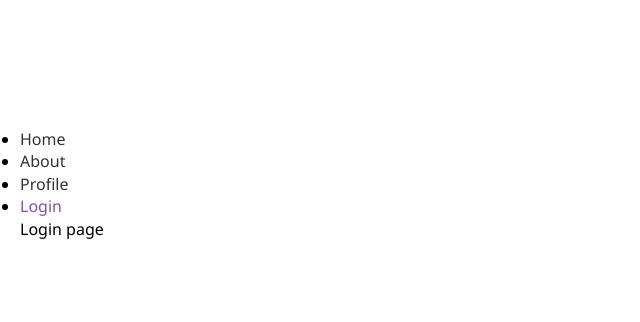
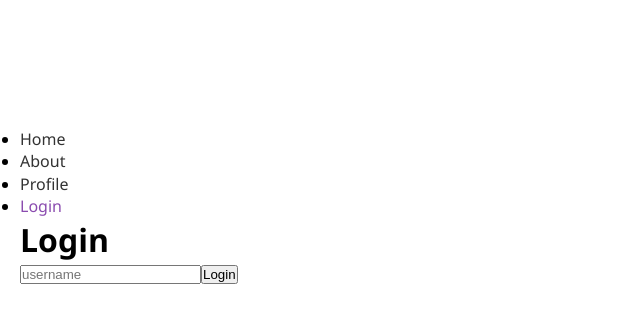
Before and after one commit to Matthieu96Code/react-todo-app, a React (Vite) app: page /login in a window 1280 px wide. Shown: the top 322 px of the page, without its empty margins (0-640 px from the left). Built offline with nearby package versions, Linux system fonts and the light colour scheme.

Commit message:
login authentification

```diff
--- a/src/components/Layout.jsx
+++ b/src/components/Layout.jsx
@@ -1,11 +1,14 @@
 import { Outlet } from 'react-router-dom';
 import Navbar from '@/components/Navbar';
+import { AuthProvider } from '@/context/AuthContext';
 
 const Layout = () => {
   return (
     <div className="wrapper">
-      <Navbar />
-      <Outlet />
+      <AuthProvider>
+        <Navbar />
+        <Outlet />
+      </AuthProvider>
     </div>
   );
 };
--- /dev/null
+++ b/src/context/AuthContext.jsx
@@ -0,0 +1,14 @@
+import { useState, useContext, createContext } from 'react';
+
+const AuthContext = createContext(null);
+export const AuthProvider = ({ children }) => {
+  const [user, setUser] = useState('');
+  const login = (user) => setUser(user);
+  const logout = () => setUser(null);
+  return (
+    <AuthContext.Provider value={{ user, login, logout }}>
+      {children}
+    </AuthContext.Provider>
+  );
+};
+export const useAuthContext = () => useContext(AuthContext);
--- a/src/routes/Login.jsx
+++ b/src/routes/Login.jsx
@@ -1,4 +1,31 @@
+import { useState } from 'react';
+import styles from '@/styles/Login.module.css';
+import { useAuthContext } from '@/context/AuthContext';
+
 const Login = () => {
-  return <div>Login page</div>;
+  const [username, setUsername] = useState('');
+  const { login } = useAuthContext();
+  const handleSubmit = (e) => {
+    e.preventDefault();
+    if (!username) return;
+    login(username)
+    console.log(username);
+  };
+  return (
+    <div>
+      <h1>Login</h1>
+      <div className={styles.formWrapper}>
+        <form className={styles.form} onSubmit={handleSubmit}>
+          <input
+            type="text"
+            placeholder="username"
+            value={username}
+            onChange={(e) => setUsername(e.target.value)}
+          />
+          <button>Login</button>
+        </form>
+      </div>
+    </div>
+  );
 };
 export default Login;
```
